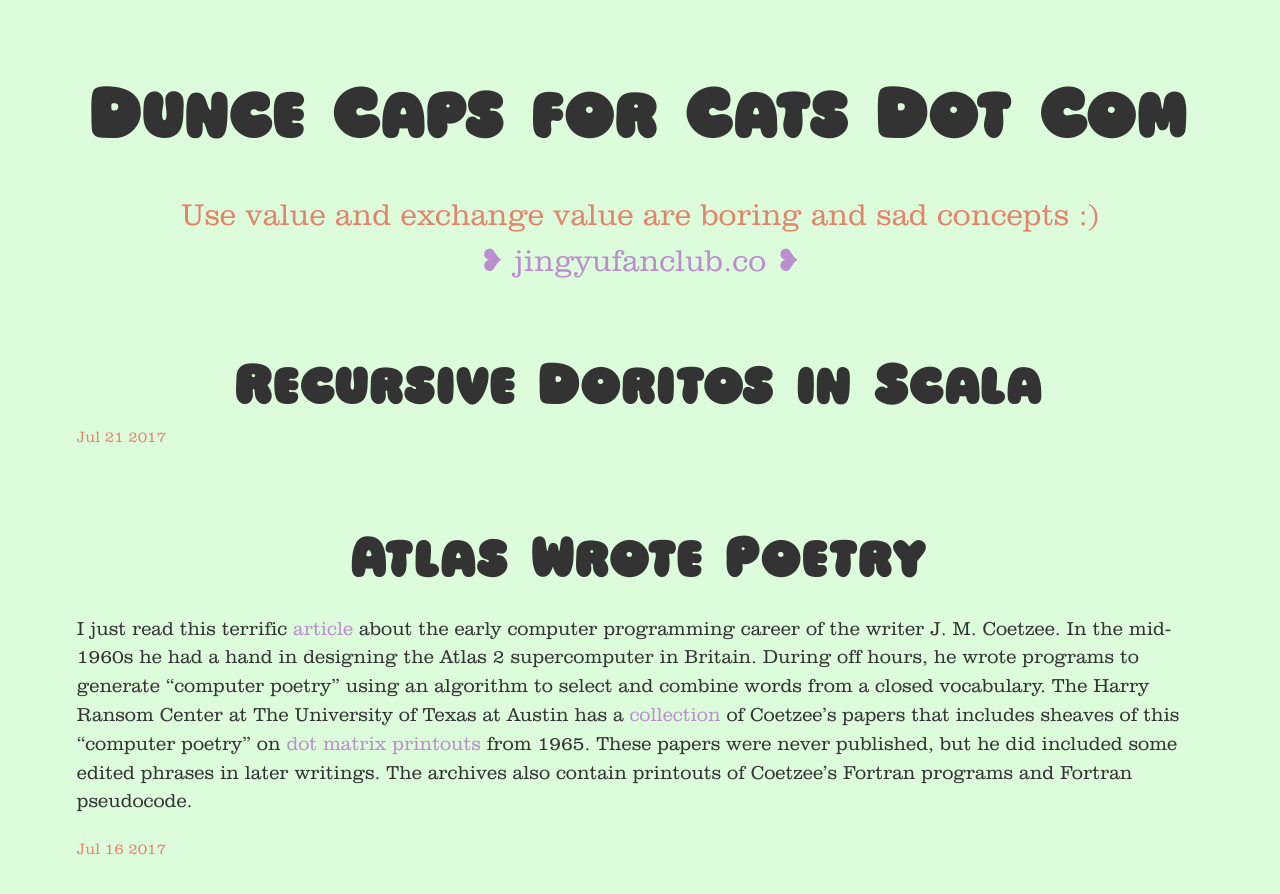
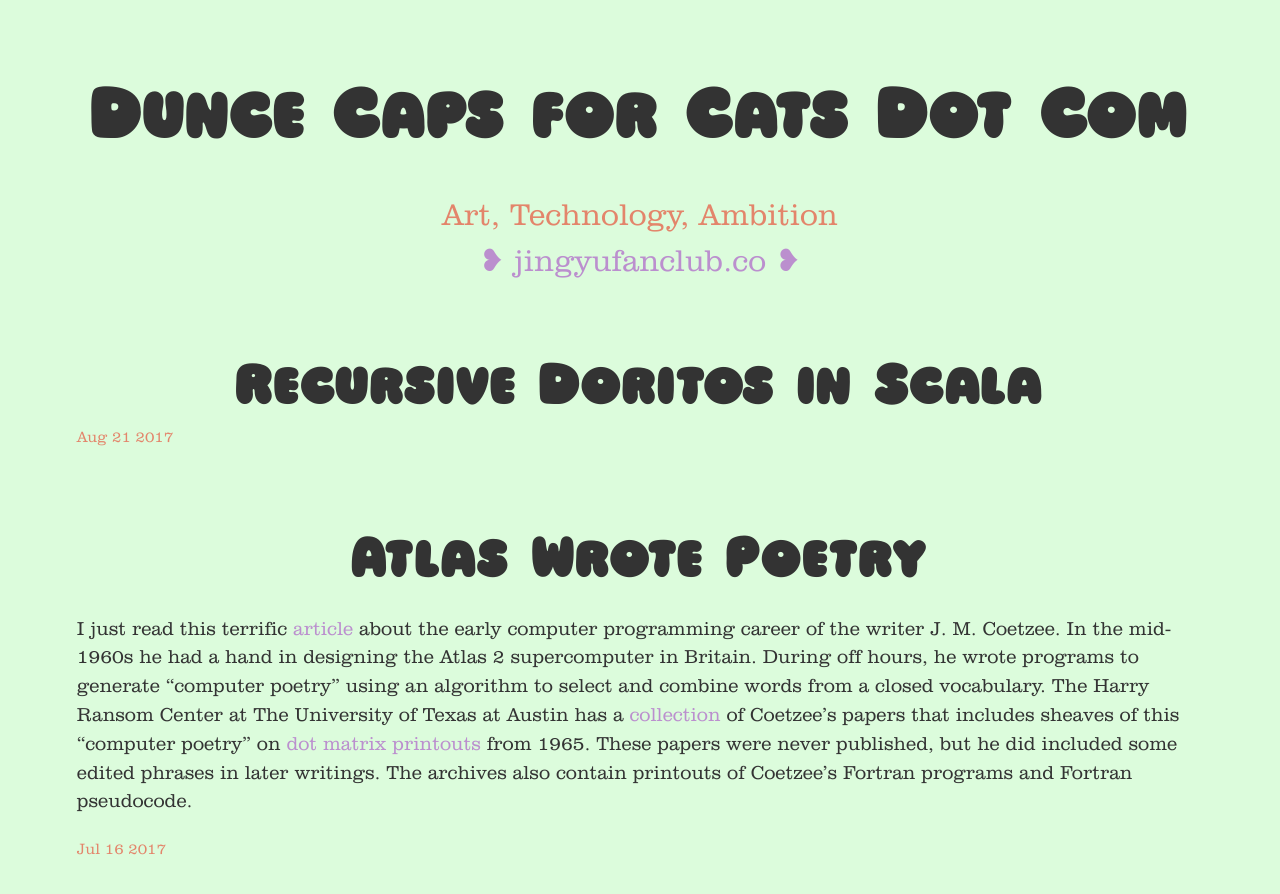
Before and after one commit to jingyufanclub/bloggo, a Jekyll site: the page built from index.html, in a window 1280 px wide and 900 px high. Shown: the top 894 px of the window. Built offline with Jekyll 4.4.1, drawn with Linux system fonts in a browser that asks for light colours.

Commit message:
change tagline

```diff
--- a/_config.yml
+++ b/_config.yml
@@ -6,7 +6,7 @@
 name: Dunce Caps for Cats Dot Com
 
 # Short bio or description (displayed in the header)
-description: Use value and exchange value are boring and sad concepts :)
+description: Art, Technology, Ambition
 
 # Do not show future dated posts
 
```
Also changed, not shown: _posts/2017-08-21-recursive-doritos-in-scala.md (renamed from _posts/2017-07-21-recursive-doritos-in-scala.md).
